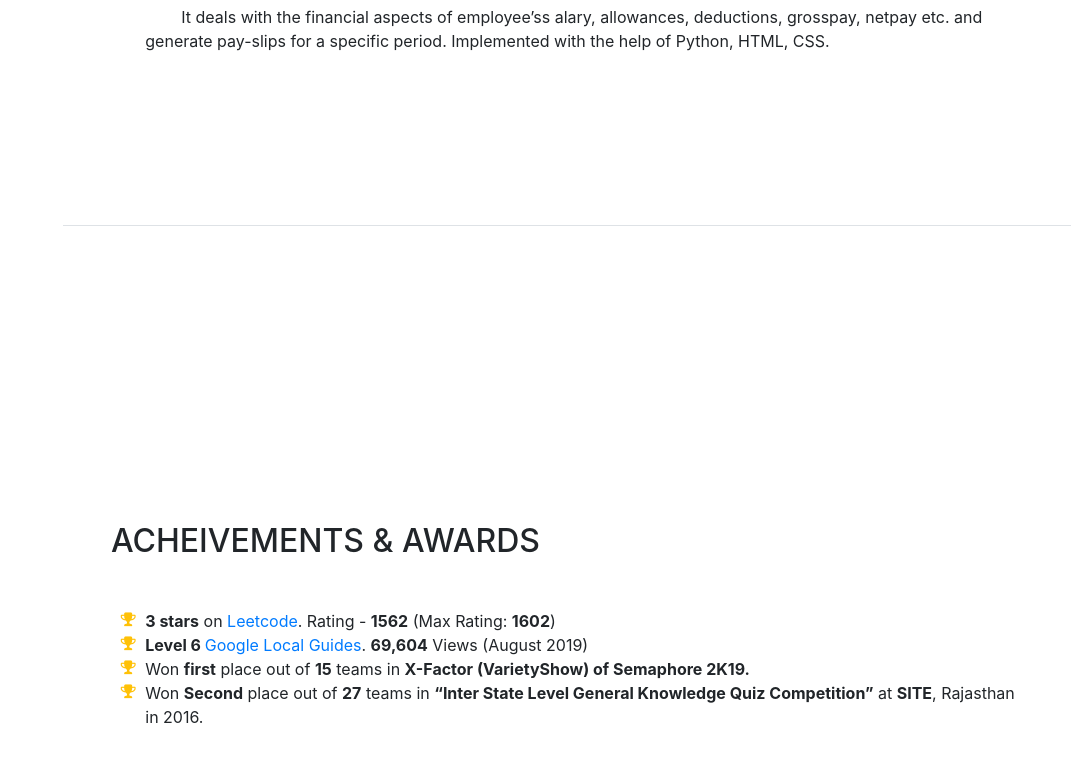
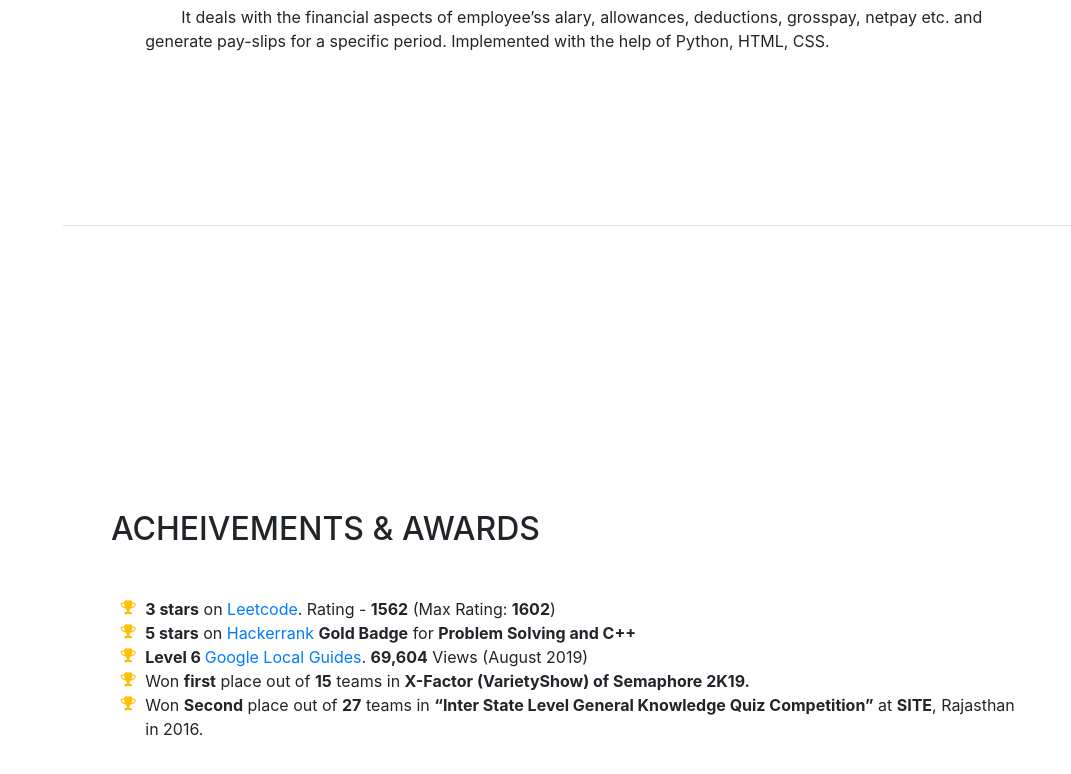
Before and after one commit to khagapati-bagh/khagapati, a website with bundled scripts: page index.html in a window 1280 px wide. Shown: the part 3774-4548 px from the top of the page, without its empty margins (209-1280 px from the left). Built offline with nearby package versions, Linux system fonts and the light colour scheme; a web font is replaced by a local one.

Commit message:
Hackerrank Details

```diff
--- a/index.html
+++ b/index.html
@@ -255,6 +255,11 @@
 
             <li>
               <i class="fa-li fa fa-trophy text-warning"></i>
+              <b>5 stars</b> on <a href="https://www.hackerrank.com/khagapati">Hackerrank</a> <b>Gold Badge</b> for <b>Problem Solving and C++</b>
+            </li>
+
+            <li>
+              <i class="fa-li fa fa-trophy text-warning"></i>
               <b>Level 6 </b><a href="https://goo.gl/maps/GZrJWHez2q4229dn6">Google  Local Guides</a>. <b>69,604</b> Views (August 2019)
             </li>
 
```
